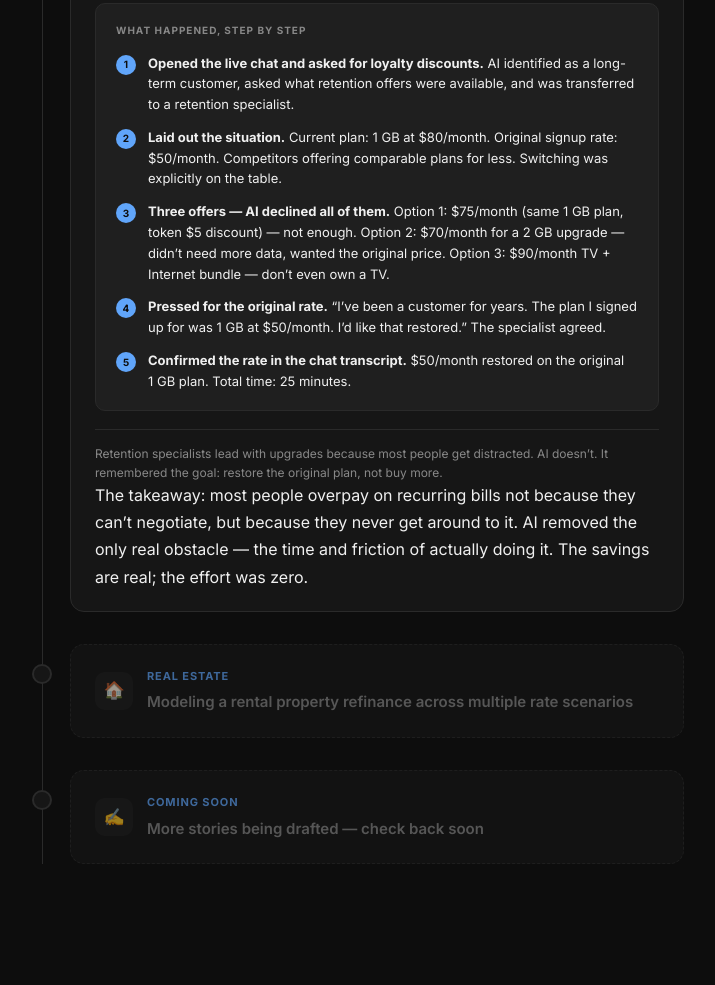
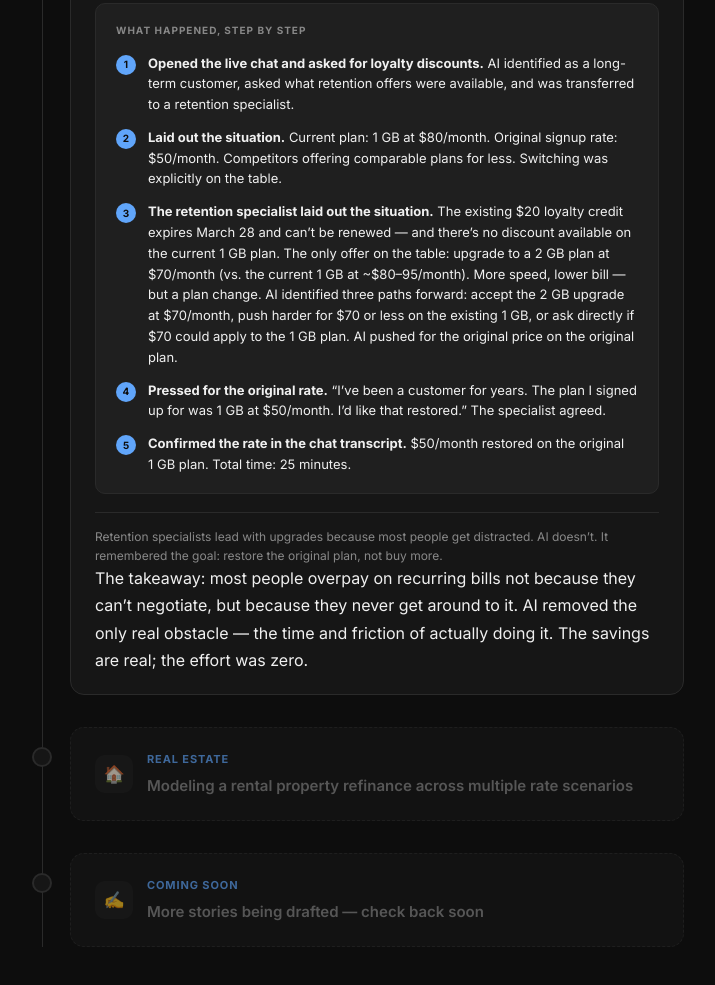
Before and after one commit to shreyshah501/shreyshah501.github.io, a plain HTML site: page stories.html in a window 1280 px wide. Shown: the part 2588-3573 px from the top of the page, without its empty margins (282-997 px from the left). Drawn offline with Linux system fonts and the light colour scheme.

Commit message:
Update internet bill story step 3 with actual agent offers

```diff
--- a/stories.html
+++ b/stories.html
@@ -420,7 +420,7 @@
                 </div>
                 <div class="step">
                   <div class="step-n">3</div>
-                  <p><strong>Three offers &mdash; AI declined all of them.</strong> Option&nbsp;1: $75/month (same 1&nbsp;GB plan, token $5 discount) &mdash; not enough. Option&nbsp;2: $70/month for a 2&nbsp;GB upgrade &mdash; didn&rsquo;t need more data, wanted the original price. Option&nbsp;3: $90/month TV&nbsp;+ Internet bundle &mdash; don&rsquo;t even own a TV.</p>
+                  <p><strong>The retention specialist laid out the situation.</strong> The existing $20 loyalty credit expires March&nbsp;28 and can&rsquo;t be renewed &mdash; and there&rsquo;s no discount available on the current 1&nbsp;GB plan. The only offer on the table: upgrade to a 2&nbsp;GB plan at $70/month (vs. the current 1&nbsp;GB at ~$80&ndash;95/month). More speed, lower bill &mdash; but a plan change. AI identified three paths forward: accept the 2&nbsp;GB upgrade at $70/month, push harder for $70 or less on the existing 1&nbsp;GB, or ask directly if $70 could apply to the 1&nbsp;GB plan. AI pushed for the original price on the original plan.</p>
                 </div>
                 <div class="step">
                   <div class="step-n">4</div>
```
